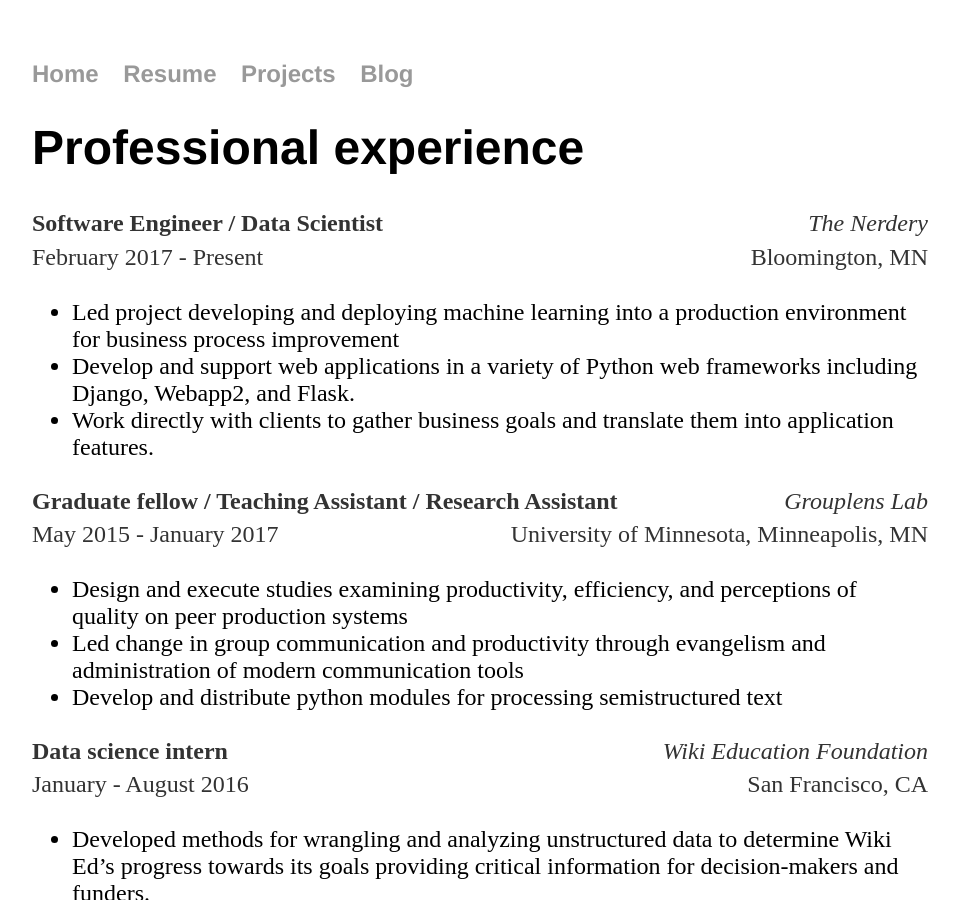
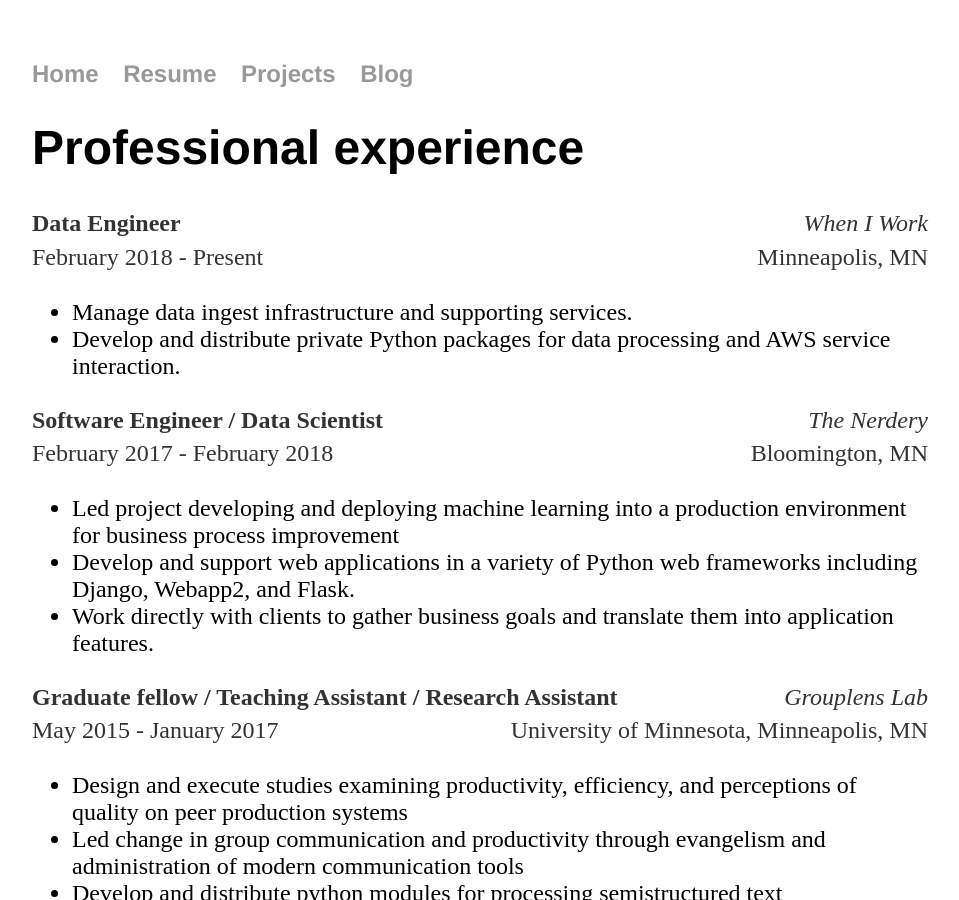
Before and after one commit to kjschiroo/kjschiroo.github.io, a Jekyll site: the page built from resume/index.md, in a window 1280 px wide and 900 px high. Shown: the whole window, without its empty margins (160-1119 px from the left). Built offline with Jekyll 4.4.1, drawn with Linux system fonts in a browser that asks for light colours; nearby versions of some CDN libraries.

Commit message:
Updating Resume
Stopped working at the Nerdery. Started working at When I Work.

```diff
--- a/resume/index.md
+++ b/resume/index.md
@@ -4,9 +4,18 @@
 ---
 
 # Professional experience #
+{% include job.html job_title="Data Engineer"
+                    employeer="When I Work"
+                    job_date="February 2018 - Present"
+                    location="Minneapolis, MN"%}
+ - Manage data ingest infrastructure and supporting services.
+ - Develop and distribute private Python packages for data processing and AWS
+   service interaction.
+
+
 {% include job.html job_title="Software Engineer / Data Scientist"
                     employeer="The Nerdery"
-                    job_date="February 2017 - Present"
+                    job_date="February 2017 - February 2018"
                     location="Bloomington, MN"%}
  - Led project developing and deploying machine learning into a production
    environment for business process improvement
```
